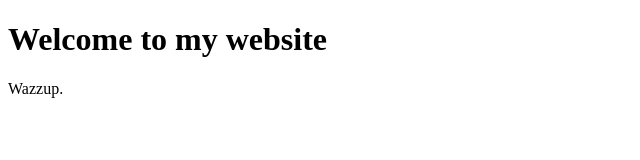
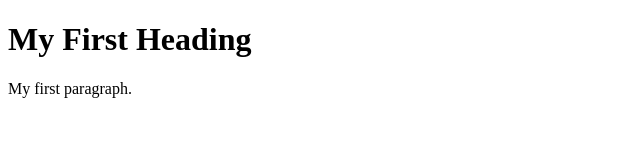
Before and after one commit to GargAniket/CSPWebsite, a plain HTML site: page index.html in a window 1280 px wide. Shown: the whole page, without its empty margins (0-640 px from the left). Drawn offline with Linux system fonts and the light colour scheme.

Commit message:
Update index.html

```diff
--- a/index.html
+++ b/index.html
@@ -1,14 +1,10 @@
 <!DOCTYPE html>
 <html>
-  <head>
-
-  <title> Home </title>
-
-  </head>
 <body>
 
-  <h1> Welcome to my website </h1>
-  <p> Wazzup. </p>
+<h1>My First Heading</h1>
+
+<p>My first paragraph.</p>
 
 </body>
 </html>
```
